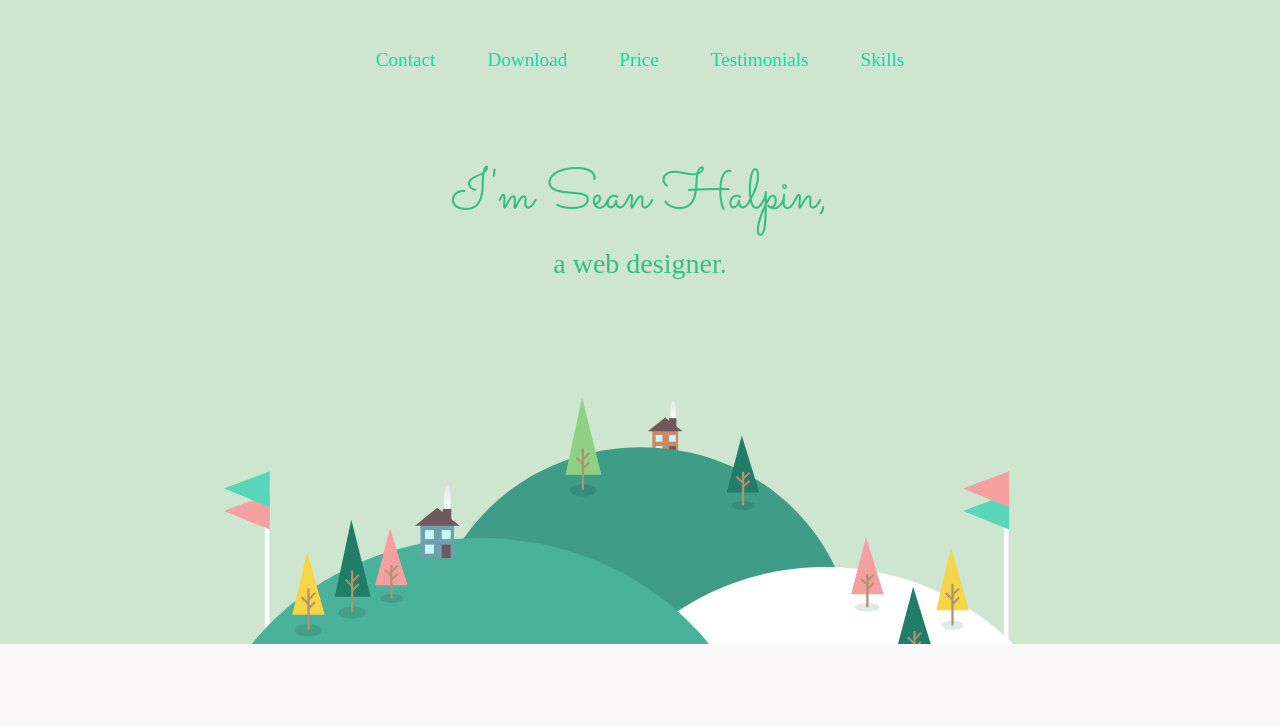
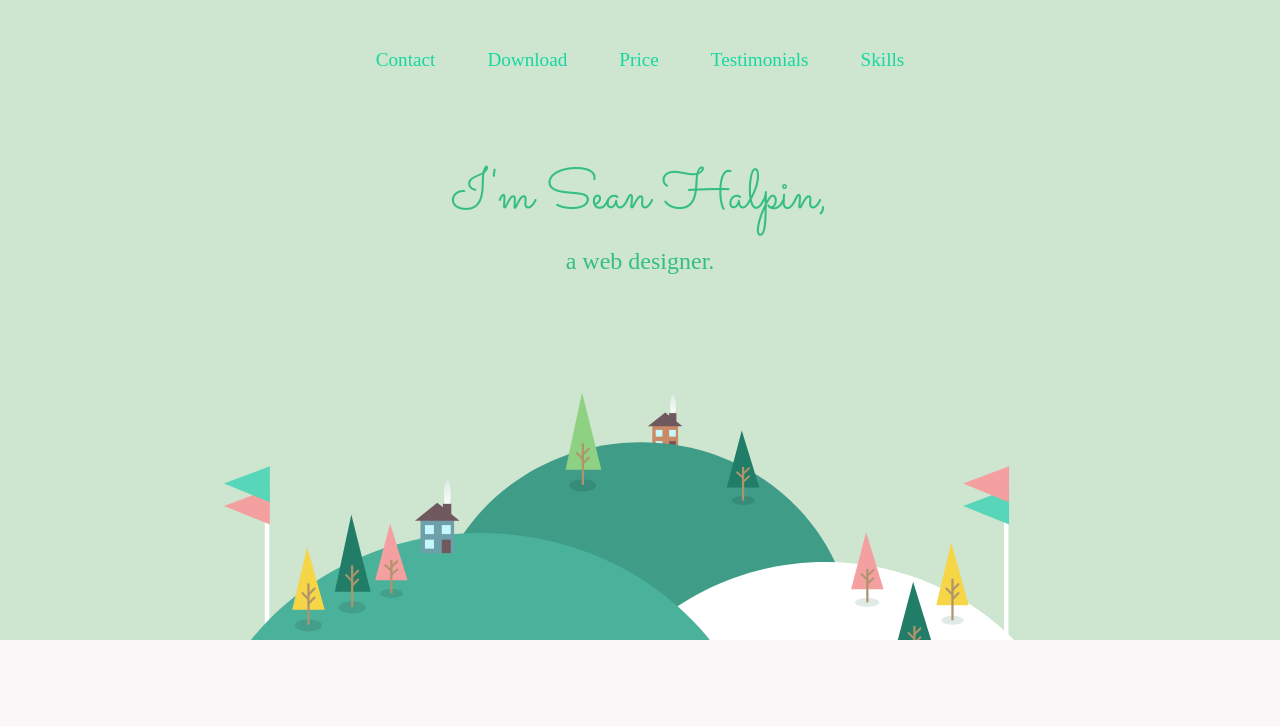
Before and after one commit to Kriszto93/web-project, a plain HTML site: page index.html in a window 1280 px wide. Shown: the top 726 px of the page. Drawn offline with nearby package versions, Linux system fonts and the light colour scheme.

Commit message:
Fix typo

```diff
--- a/index.html
+++ b/index.html
@@ -56,7 +56,7 @@
       <!-- Title -->
       <div>
         <h1 class="big-heading">I'm Sean Halpin,</h1>
-        <h3>a web designer.</h3>
+        <h4>a web designer.</h4>
         <img class="img-mountain" src="images/land.svg" alt="mountain-image">
       </div>
 
```
